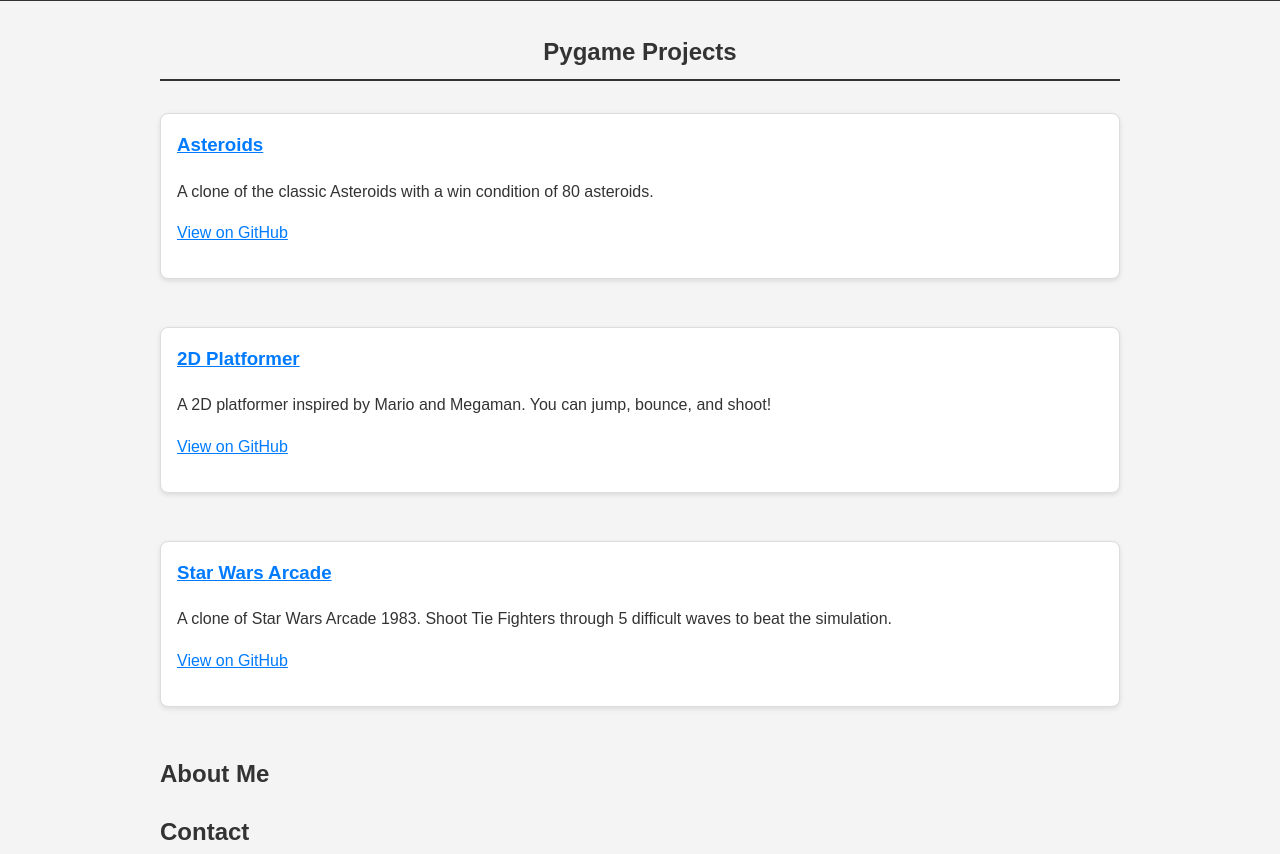
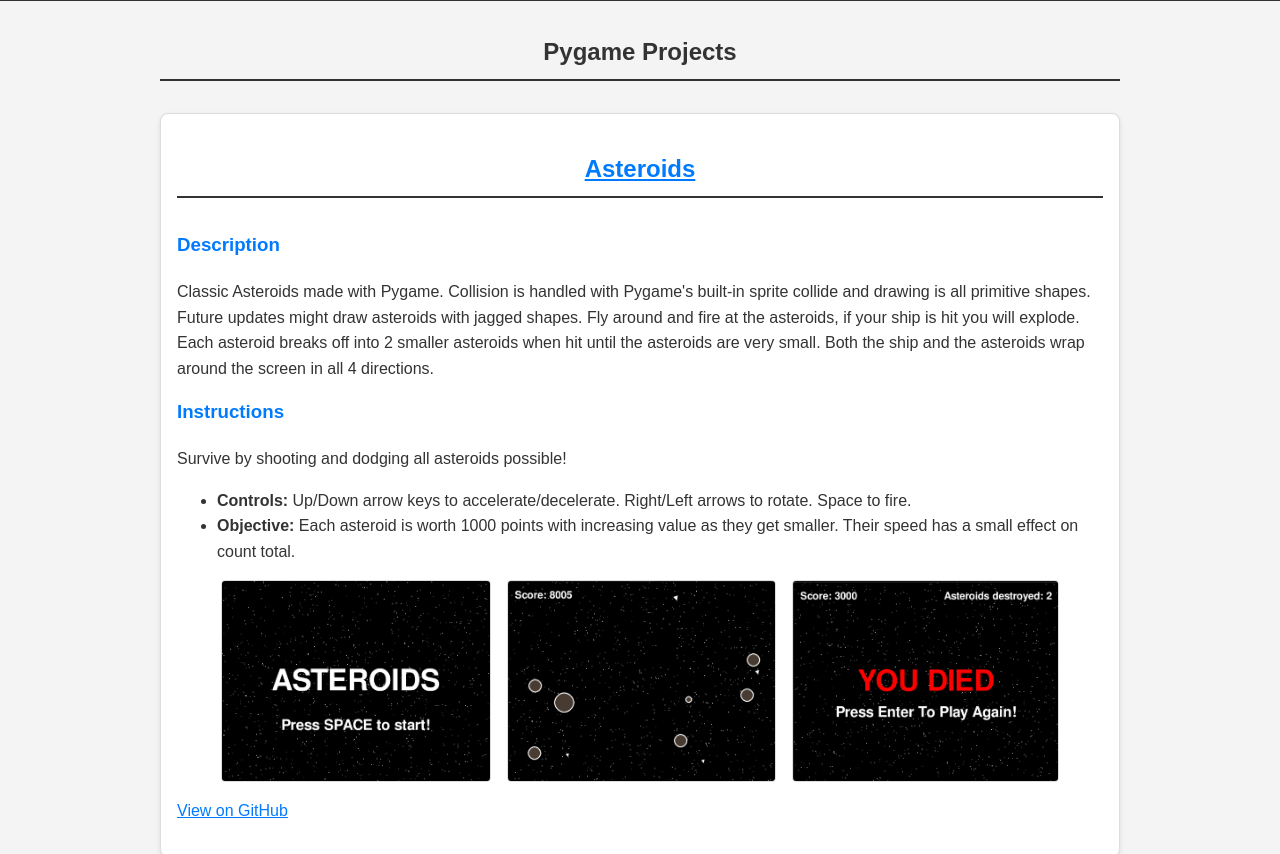
Before and after one commit to joshGilstrap/my_portfolio, a plain HTML site: page index.html in a window 1280 px wide. Shown: the part 200-1054 px from the top of the page. Drawn offline with Linux system fonts and the light colour scheme.

Commit message:
testing images/full front page

```diff
--- a/index.html
+++ b/index.html
@@ -24,8 +24,29 @@
         <section id="projects">
             <h2>Pygame Projects</h2>
             <div class="project">
-                <h3><a href="asteroids.html" target="_blank">Asteroids</a></h3>
-                <p class="project-description">A clone of the classic Asteroids with a win condition of 80 asteroids.</p>
+                <h2><a href="asteroids.html" target="_blank">Asteroids</a></h2>
+                <h3>Description</h3>
+                <p>
+                    Classic Asteroids made with Pygame. Collision is handled with Pygame's built-in sprite collide
+                    and drawing is all primitive shapes. Future updates might draw asteroids with jagged shapes.
+                    Fly around and fire at the asteroids, if your ship is hit you will explode. Each asteroid
+                    breaks off into 2 smaller asteroids when hit until the asteroids are very small. Both the ship
+                    and the asteroids wrap around the screen in all 4 directions.
+                </p>
+
+                <h3>Instructions</h3>
+                <p>
+                    Survive by shooting and dodging all asteroids possible!
+                </p>
+                <ul>
+                    <li><strong>Controls:</strong>  Up/Down arrow keys to accelerate/decelerate. Right/Left arrows to rotate. Space to fire.</li>
+                    <li><strong>Objective:</strong> Each asteroid is worth 1000 points with increasing value as they get smaller. Their speed has a small effect on count total.</li>
+                </ul>
+                <div class="image-row">
+                    <img src="images/asteroids/Screenshot 2025-03-15 175628.png" alt="asteroids-start_screen" class="project-screenshot">
+                    <img src="images/asteroids/Screenshot 2025-03-15 175734.png" alt="asteroids-play_screen" class="project-screenshot">
+                    <img src="images/asteroids/Screenshot 2025-03-18 114437.png" alt="asteroids-end_screen" class="project-screenshot">
+                </div>
                 <p><a href="https://github.com/joshGilstrap/Asteroids-Clone" target="_blank">View on GitHub</a></p>
             </div>
             <div class="project">
--- a/style.css
+++ b/style.css
@@ -114,6 +114,24 @@ main {
     border: 1px solid var(--project-border-color);
 }
 
+.image-row {
+    display: flex;
+    width: 100%;
+    max-width: 1000px;
+    overflow-x: auto;
+    margin-bottom: 1rem;
+    gap: 1rem;
+    justify-content: center;
+}
+
+.project-screenshot {
+    height: auto;
+    max-height: 200px;
+    border: 1px solid var(--project-border-color);
+    border-radius: 4px;
+    flex-shrink: 0;
+    transition: transform 0.2s ease;
+}
 
 .dark-mode-toggle {
     background-color: var(--button-bg-color);
```
Also changed, not shown: images/asteroids/Screenshot 2025-03-15 175628.png (added), images/asteroids/Screenshot 2025-03-15 175734.png (added), images/asteroids/Screenshot 2025-03-18 114437.png (added).
